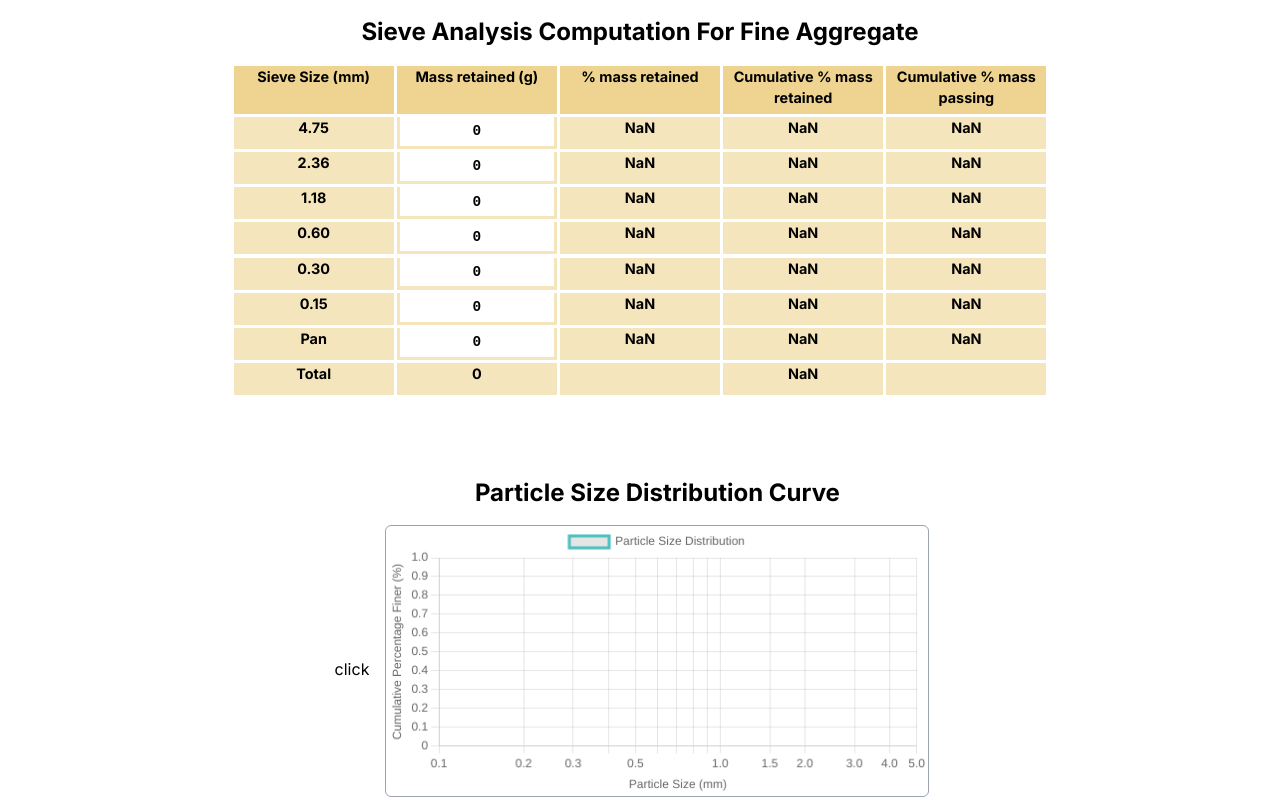
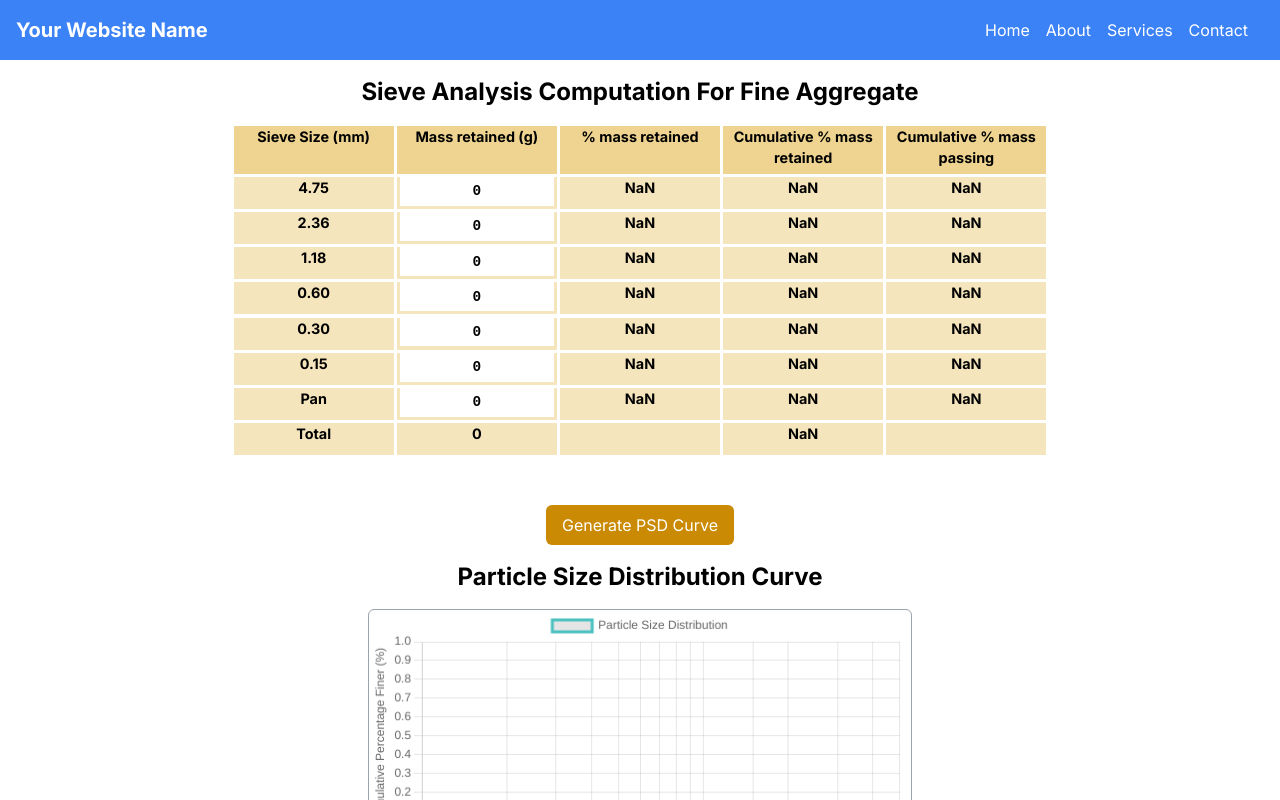
Before and after one commit to IsraelIyke/ug-project, a Next.js app: page /psd-curve in a window 1280 px wide. Shown: the top 800 px of the page. Built offline with nearby package versions, Linux system fonts and the light colour scheme.

Commit message:
finished working on the particle distribution input field

```diff
--- /dev/null
+++ b/app/component/header.js
@@ -0,0 +1,48 @@
+import { useState } from "react";
+
+const Navigation = () => {
+  const [showMenu, setShowMenu] = useState(false);
+
+  const toggleMenu = () => {
+    setShowMenu(!showMenu);
+  };
+
+  return (
+    <nav className="bg-blue-500 p-4">
+      <div className="flex items-center justify-between">
+        <div className="text-white font-bold text-xl">Your Website Name</div>
+        {/* Hamburger icon for mobile */}
+        <div className="md:hidden">
+          <button onClick={toggleMenu} className="text-white">
+            click
+          </button>
+        </div>
+        {/* Navigation links */}
+        <ul className={`md:flex ${showMenu ? "block" : "hidden"}`}>
+          <li className="md:mr-4">
+            <a className="text-white hover:text-gray-200" href="#home">
+              Home
+            </a>
+          </li>
+          <li className="md:mr-4">
+            <a className="text-white hover:text-gray-200" href="#about">
+              About
+            </a>
+          </li>
+          <li className="md:mr-4">
+            <a className="text-white hover:text-gray-200" href="#services">
+              Services
+            </a>
+          </li>
+          <li className="md:mr-4">
+            <a className="text-white hover:text-gray-200" href="#contact">
+              Contact
+            </a>
+          </li>
+        </ul>
+      </div>
+    </nav>
+  );
+};
+
+export default Navigation;
--- a/app/psd-curve/page.css
+++ b/app/psd-curve/page.css
@@ -10,7 +10,7 @@
 }
 .sub {
   display: flex;
-  margin-top: 4rem;
+  margin-top: 2rem;
   justify-content: center;
 }
 .particle-sub {
--- a/app/psd-curve/page.js
+++ b/app/psd-curve/page.js
@@ -3,6 +3,7 @@ import { useState, useEffect, useRef } from "react";
 import Head from "next/head";
 import { Chart } from "chart.js/auto";
 import "./page.css";
+import Navigation from "../component/header";
 
 export default function Home() {
   const chartRef = useRef(null);
@@ -144,6 +145,7 @@ export default function Home() {
 
         <meta name="viewport" content="width=device-width, initial-scale=1.0" />
       </Head>
+      <Navigation />
       <h1 className="text-2xl font-bold mb-4 mt-4">
         Sieve Analysis Computation For Fine Aggregate
       </h1>
@@ -260,8 +262,13 @@ export default function Home() {
       </div>
 
       <div className="sub">
-        <button onClick={updateState}>click</button>
         <main className="p-4 w-full max-w-xl flex flex-col items-center">
+          <button
+            onClick={updateState}
+            className="py-2 px-4 bg-yellow-600 text-white rounded-md mb-4 hover:bg-yellow-700 focus:outline-none focus:ring focus:border-yellow-300"
+          >
+            Generate PSD Curve
+          </button>
           <h1 className="text-2xl font-bold mb-4">
             Particle Size Distribution Curve
           </h1>
```
